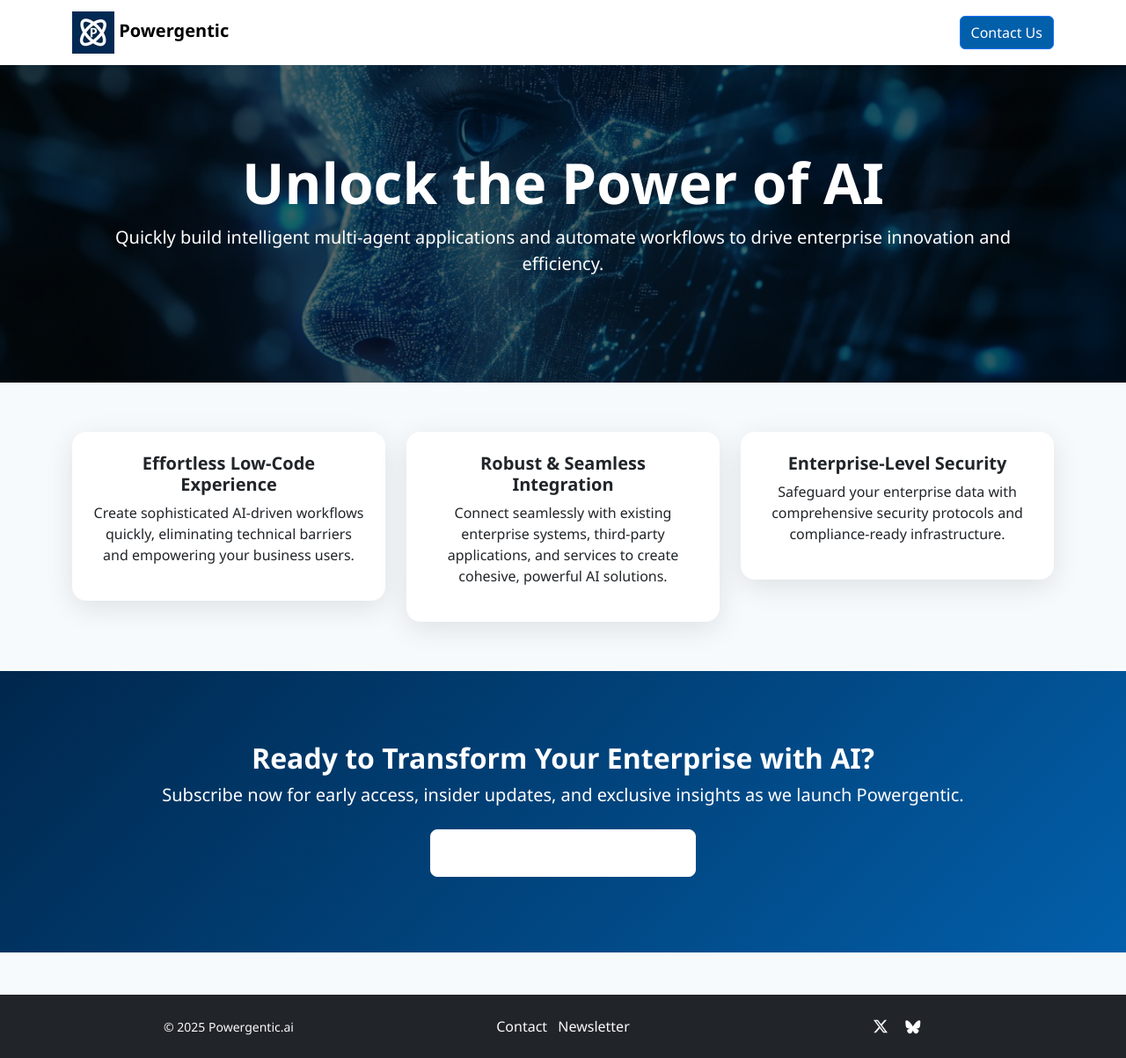
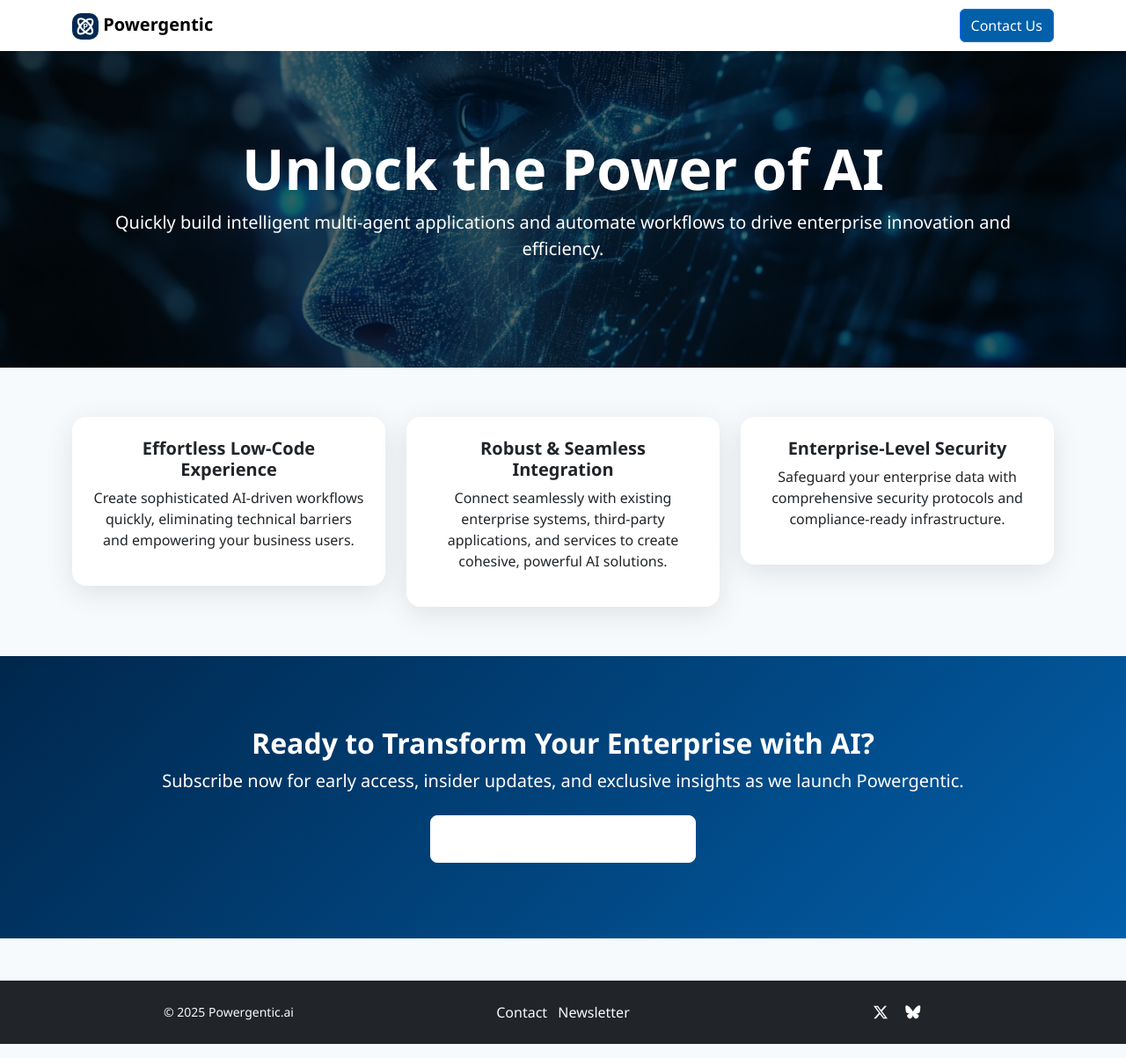
Before and after one commit to powergentic/website, a Jekyll site: the page built from index.html, in a window 1280 px wide. Shown: the whole page at 88% size. Built offline with Jekyll 4.4.1, drawn with Linux system fonts in a browser that asks for light colours; a script that is not in the unit is left out; grey boxes are pictures that could not be loaded.

Commit message:
Update styles.css

```diff
--- a/css/styles.css
+++ b/css/styles.css
@@ -9,6 +9,10 @@ body > main {
 
 .navbar-brand {
   font-weight: bold;
+}
+.navbar-brand img {
+  border-radius: 0.5em;
+  height: 1.5em;
 }
 
 .btn-primary {
```
